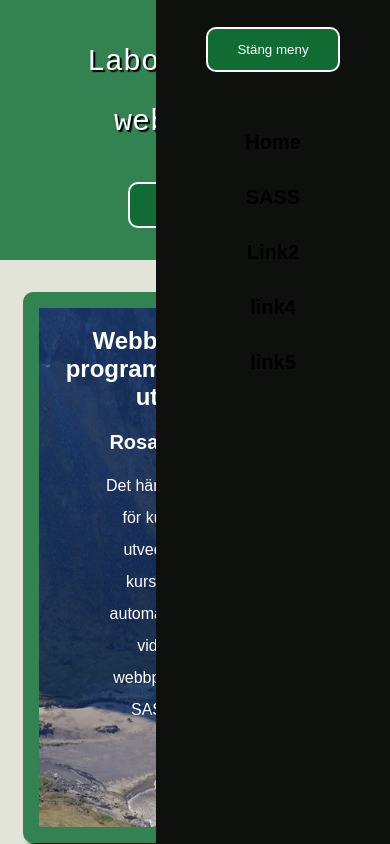
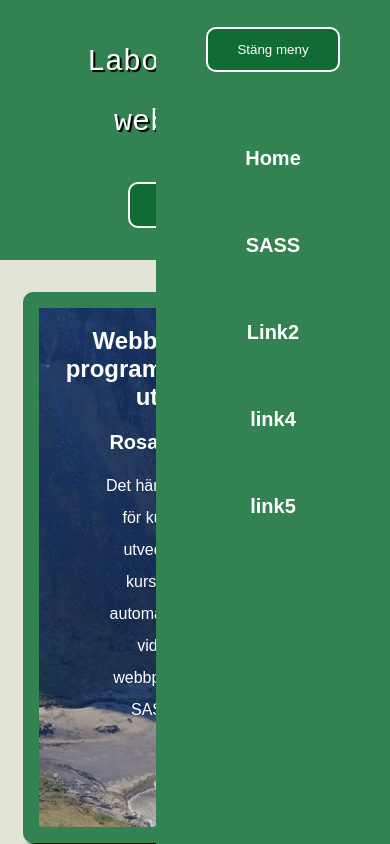
Before and after one commit to Rosalij/momenttre, a website built with Parcel: page src/index.html in a window 390 px wide. Both pictures are taken after a click on the button "Meny". Shown: the top 844 px of the page. Built offline with nearby package versions, Linux system fonts and the light colour scheme.

Commit message:
corrected the hamburger menu to green color and white links

```diff
--- a/src/css/_layout.scss
+++ b/src/css/_layout.scss
@@ -34,9 +34,14 @@ header {
         top: 0;
         height: 100%;
         right: 0;
-        background-color: base.$dark-background;
+        background-color: base.$background-color1;
         z-index: 100;
 
+        a {
+
+            padding: 2em;
+            color: white;
+        }
     }
 
 }
@@ -148,10 +153,12 @@ section {
         flex-direction: column;
         background-color: base.$background-color2;
         width: 100%;
+
         ul {
             display: flex;
             justify-content: center;
         }
+
         a {
             color: base.$font-color;
         }
@@ -164,6 +171,7 @@ ul {
     body {
         background-color: base.$dark-background;
     }
+
     header {
         background-color: base.$dark-background-color1;
 
```
Lines whose indentation alone changed are shown as unchanged.
